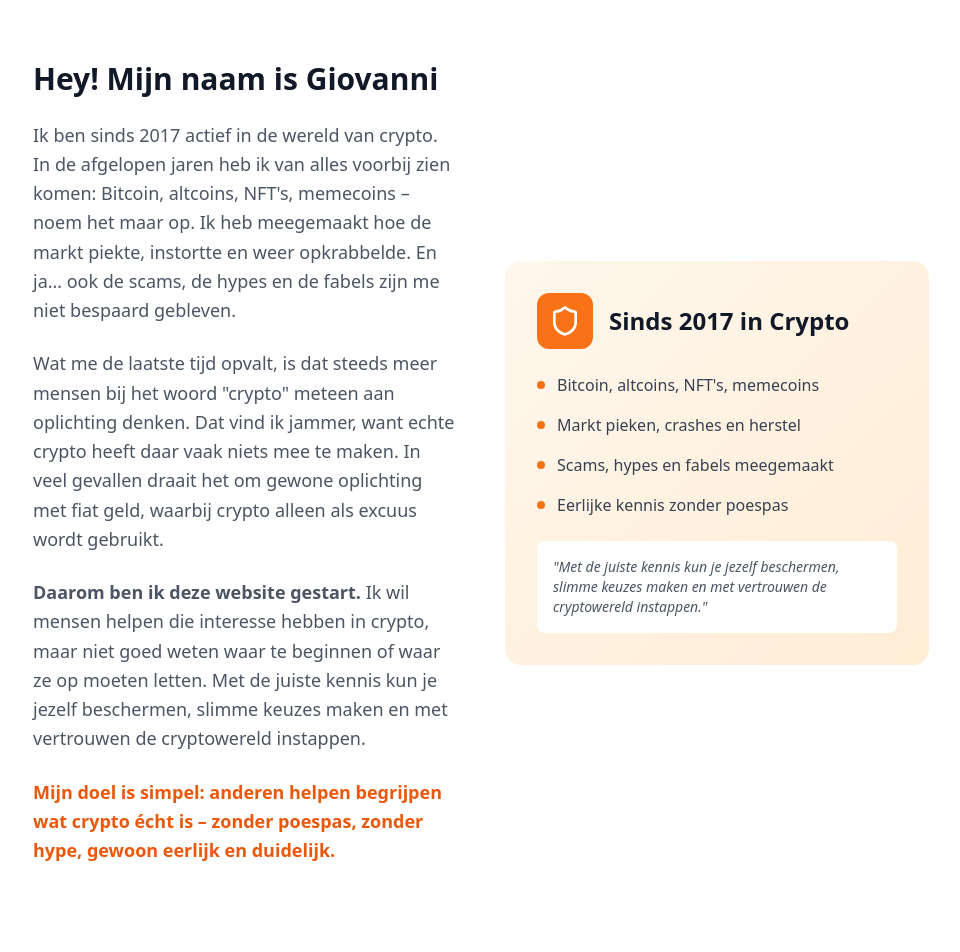
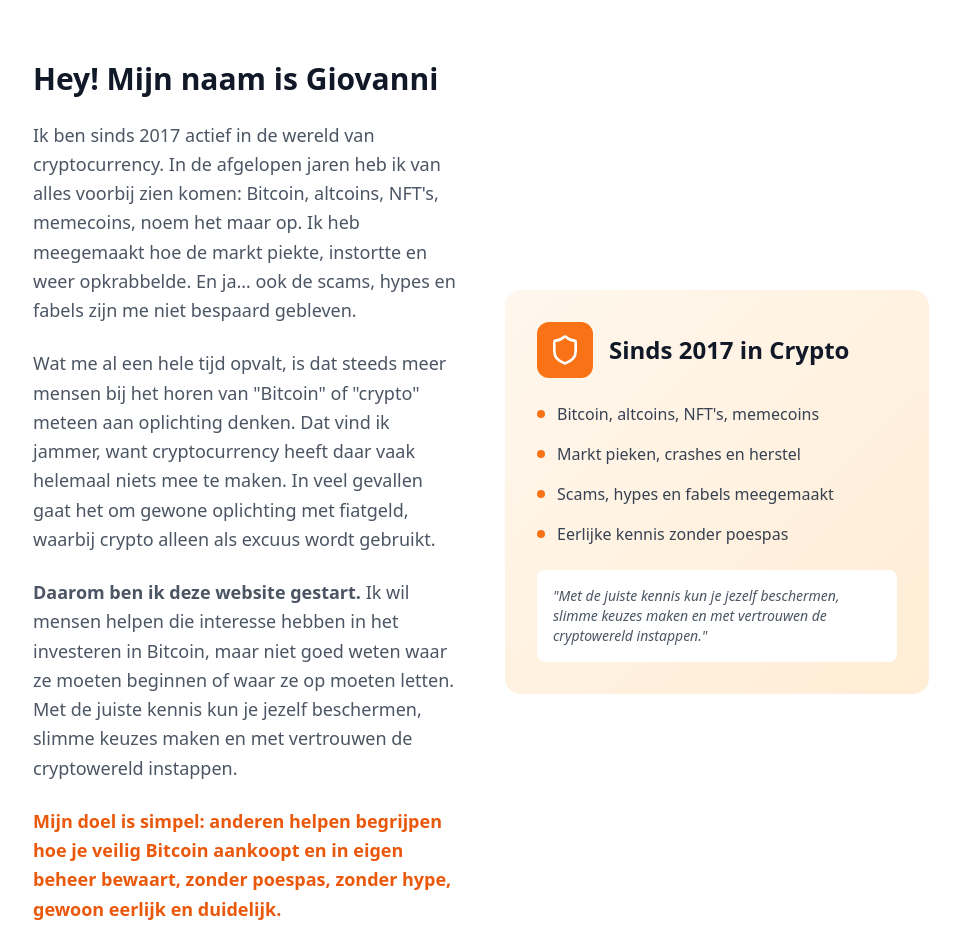
Before and after one commit to RonlyCrypto/bitbeheer, a React (Vite) app: page / in a window 1280 px wide. Shown: the part 940-1892 px from the top of the page, without its empty margins (159-1119 px from the left). Built offline with nearby package versions, Linux system fonts and the light colour scheme; no server answers.

Commit message:
Update Giovanni's personal story with correct text - cryptocurrency focus and Bitcoin investment guidance

```diff
--- a/src/pages/FrontPage.tsx
+++ b/src/pages/FrontPage.tsx
@@ -54,23 +54,23 @@ export default function FrontPage() {
                 </h3>
                 <div className="space-y-6 text-lg text-gray-600 leading-relaxed">
                   <p>
-                    Ik ben sinds 2017 actief in de wereld van crypto. In de afgelopen jaren heb ik van alles voorbij zien komen:
-                    Bitcoin, altcoins, NFT's, memecoins – noem het maar op. Ik heb meegemaakt hoe de markt piekte,
-                    instortte en weer opkrabbelde. En ja… ook de scams, de hypes en de fabels zijn me niet bespaard gebleven.
+                    Ik ben sinds 2017 actief in de wereld van cryptocurrency. In de afgelopen jaren heb ik van alles voorbij zien komen:
+                    Bitcoin, altcoins, NFT's, memecoins, noem het maar op. Ik heb meegemaakt hoe de markt piekte,
+                    instortte en weer opkrabbelde. En ja… ook de scams, hypes en fabels zijn me niet bespaard gebleven.
                   </p>
                   <p>
-                    Wat me de laatste tijd opvalt, is dat steeds meer mensen bij het woord "crypto" meteen aan oplichting denken.
-                    Dat vind ik jammer, want echte crypto heeft daar vaak niets mee te maken. In veel gevallen draait het om
-                    gewone oplichting met fiat geld, waarbij crypto alleen als excuus wordt gebruikt.
+                    Wat me al een hele tijd opvalt, is dat steeds meer mensen bij het horen van "Bitcoin" of "crypto" meteen aan oplichting denken.
+                    Dat vind ik jammer, want cryptocurrency heeft daar vaak helemaal niets mee te maken. In veel gevallen gaat het om
+                    gewone oplichting met fiatgeld, waarbij crypto alleen als excuus wordt gebruikt.
                   </p>
                   <p>
-                    <strong>Daarom ben ik deze website gestart.</strong> Ik wil mensen helpen die interesse hebben in crypto,
-                    maar niet goed weten waar te beginnen of waar ze op moeten letten. Met de juiste kennis kun je jezelf
+                    <strong>Daarom ben ik deze website gestart.</strong> Ik wil mensen helpen die interesse hebben in het investeren in Bitcoin,
+                    maar niet goed weten waar ze moeten beginnen of waar ze op moeten letten. Met de juiste kennis kun je jezelf
                     beschermen, slimme keuzes maken en met vertrouwen de cryptowereld instappen.
                   </p>
                   <p className="text-orange-600 font-semibold">
-                    Mijn doel is simpel: anderen helpen begrijpen wat crypto écht is – zonder poespas, zonder hype,
-                    gewoon eerlijk en duidelijk.
+                    Mijn doel is simpel: anderen helpen begrijpen hoe je veilig Bitcoin aankoopt en in eigen beheer bewaart,
+                    zonder poespas, zonder hype, gewoon eerlijk en duidelijk.
                   </p>
                 </div>
               </div>
```
